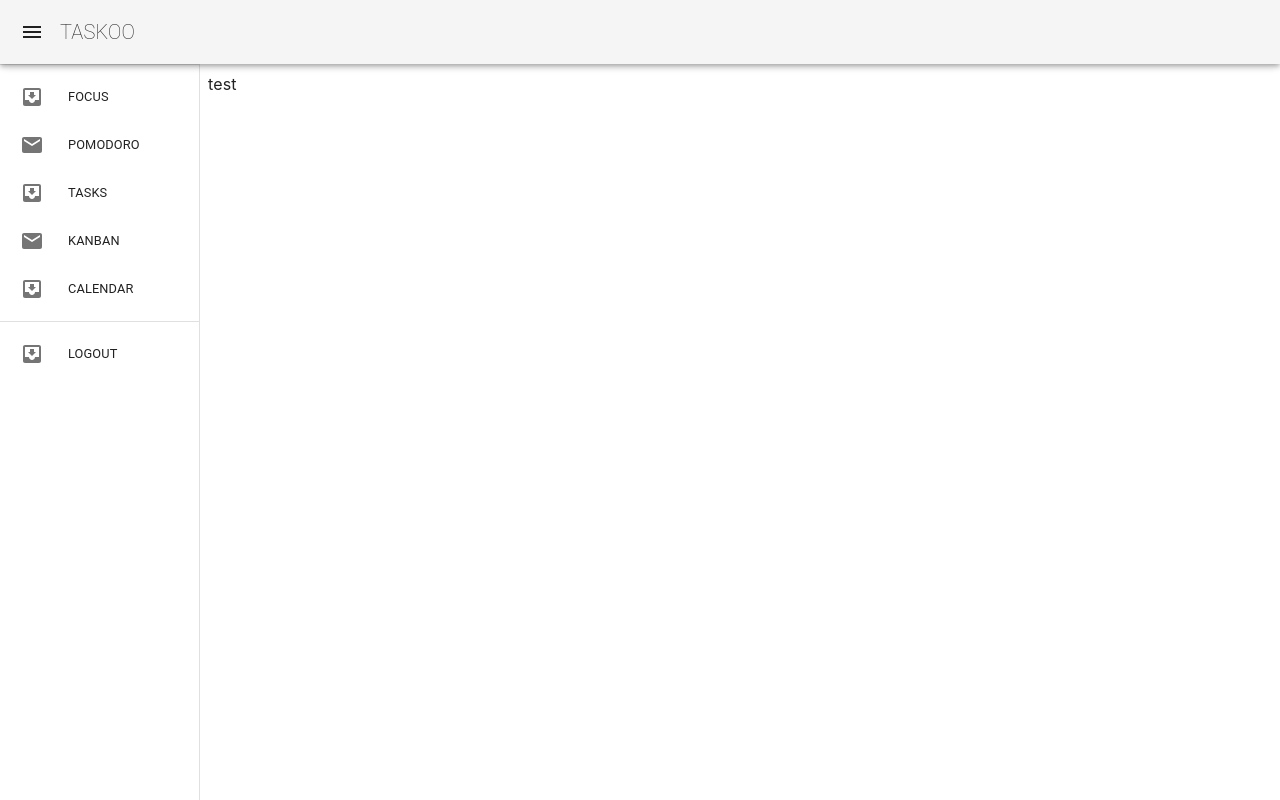
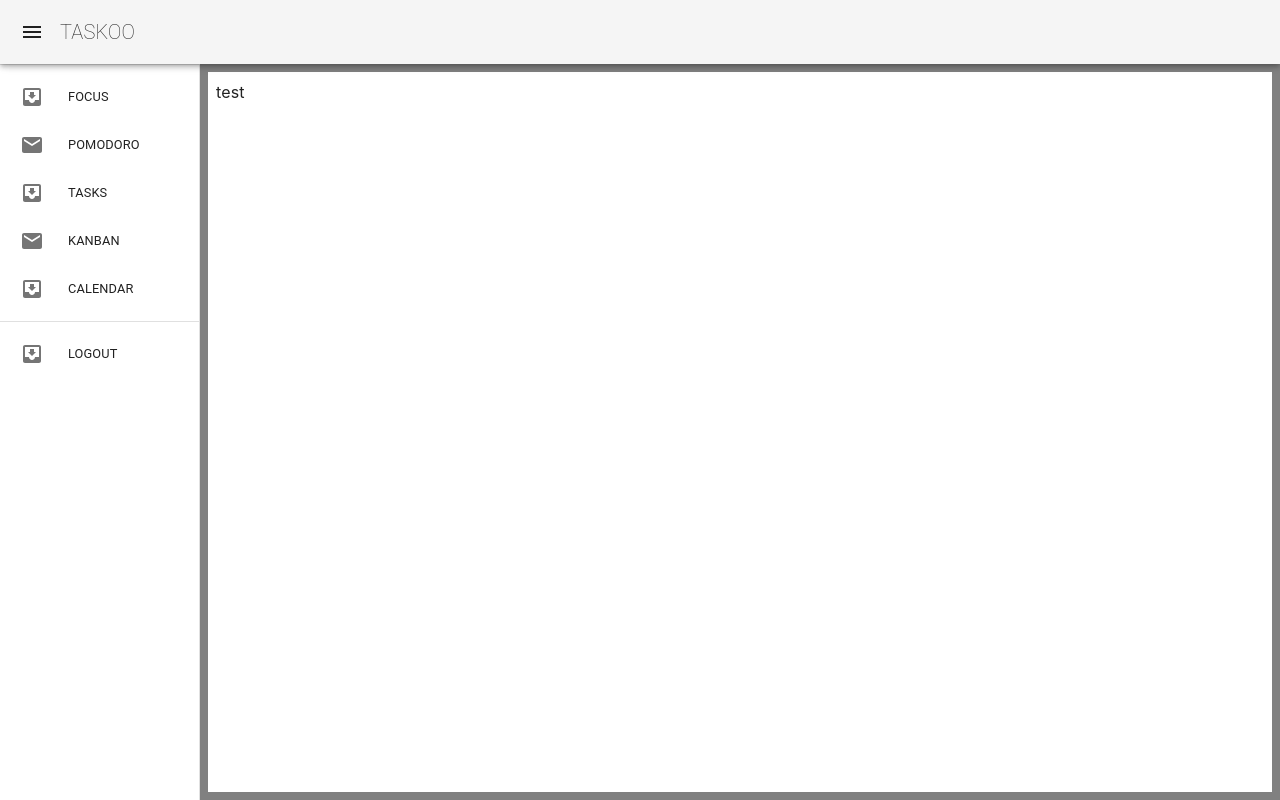
Before and after one commit to undefeated-davout/taskoo, a Next.js app in the folder web/: page / in a window 1280 px wide. Built offline with nearby package versions, Linux system fonts and the light colour scheme.

Commit message:
add: メインコンテンツ

```diff
--- a/web/src/components/templates/LoggedIn/index.tsx
+++ b/web/src/components/templates/LoggedIn/index.tsx
@@ -1,4 +1,5 @@
 import { useState } from 'react';
+import { useTheme } from '@mui/material/styles';
 
 import Box from '@mui/material/Box';
 import CssBaseline from '@mui/material/CssBaseline';
@@ -11,6 +12,7 @@ type LoggedInProps = {
 };
 
 const LoggedIn = (props: LoggedInProps) => {
+  const theme = useTheme();
   const [open, setOpen] = useState(true);
   const toggleSideBarOpen = () => setOpen(!open);
 
@@ -19,9 +21,24 @@ const LoggedIn = (props: LoggedInProps) => {
       <CssBaseline />
       <HeaderBar onClickEvent={toggleSideBarOpen}></HeaderBar>
       <SideBar open={open}></SideBar>
-      <Box component="main" sx={{ flexGrow: 1, p: 1 }}>
+      <Box
+        component="main"
+        sx={{ flexGrow: 1, p: 1, height: '100vh', backgroundColor: 'gray' }}
+      >
         <DrawerHeader />
-        {props.children}
+        <Box
+          sx={{
+            p: 1,
+            height: `calc(100% - ${theme.spacing(7)})`,
+            [theme.breakpoints.up('sm')]: {
+              height: `calc(100% - ${theme.spacing(8)})`,
+            },
+            backgroundColor: theme.palette.background.default,
+            color: theme.palette.text.primary,
+          }}
+        >
+          {props.children}
+        </Box>
       </Box>
     </Box>
   );
```
